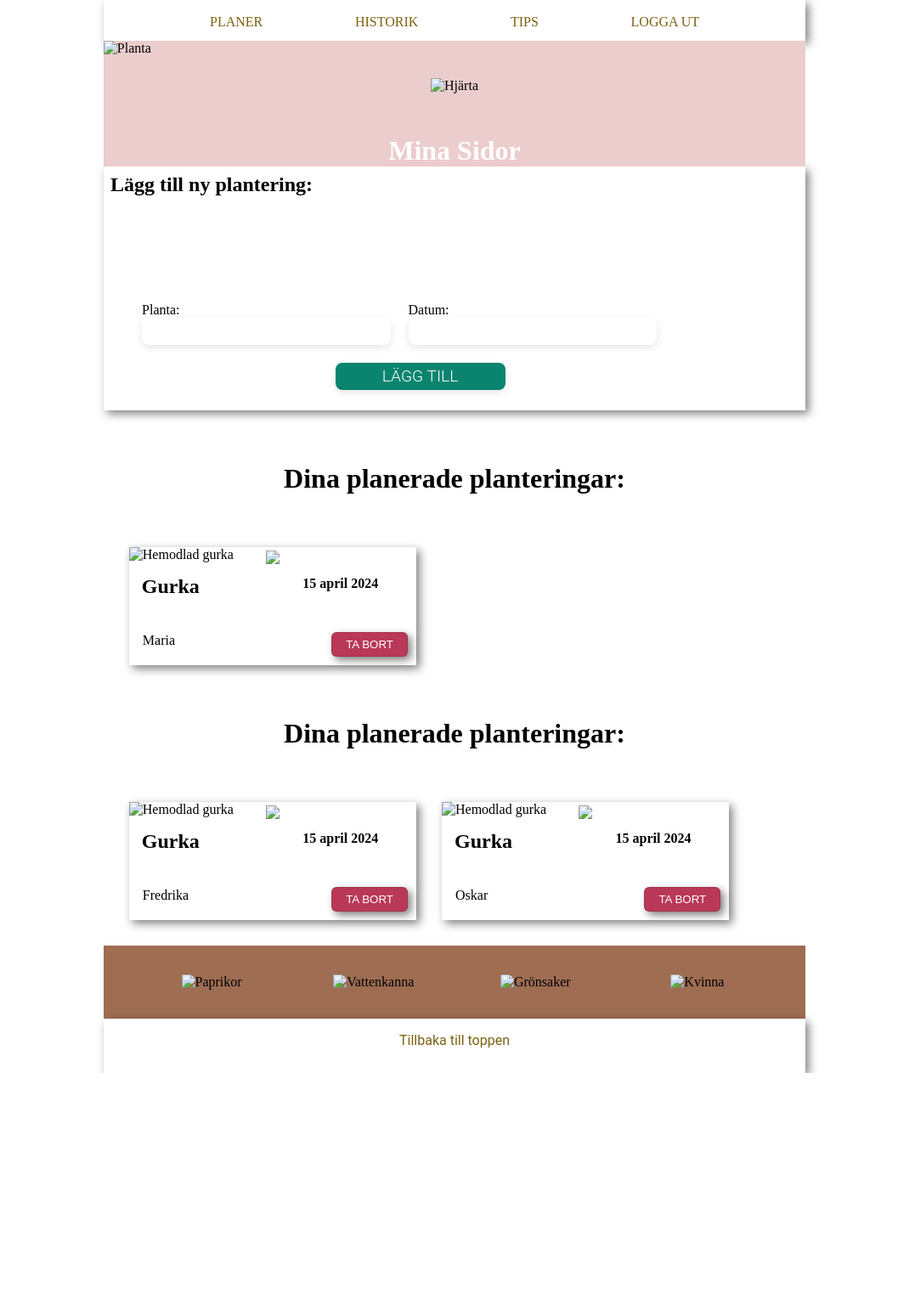
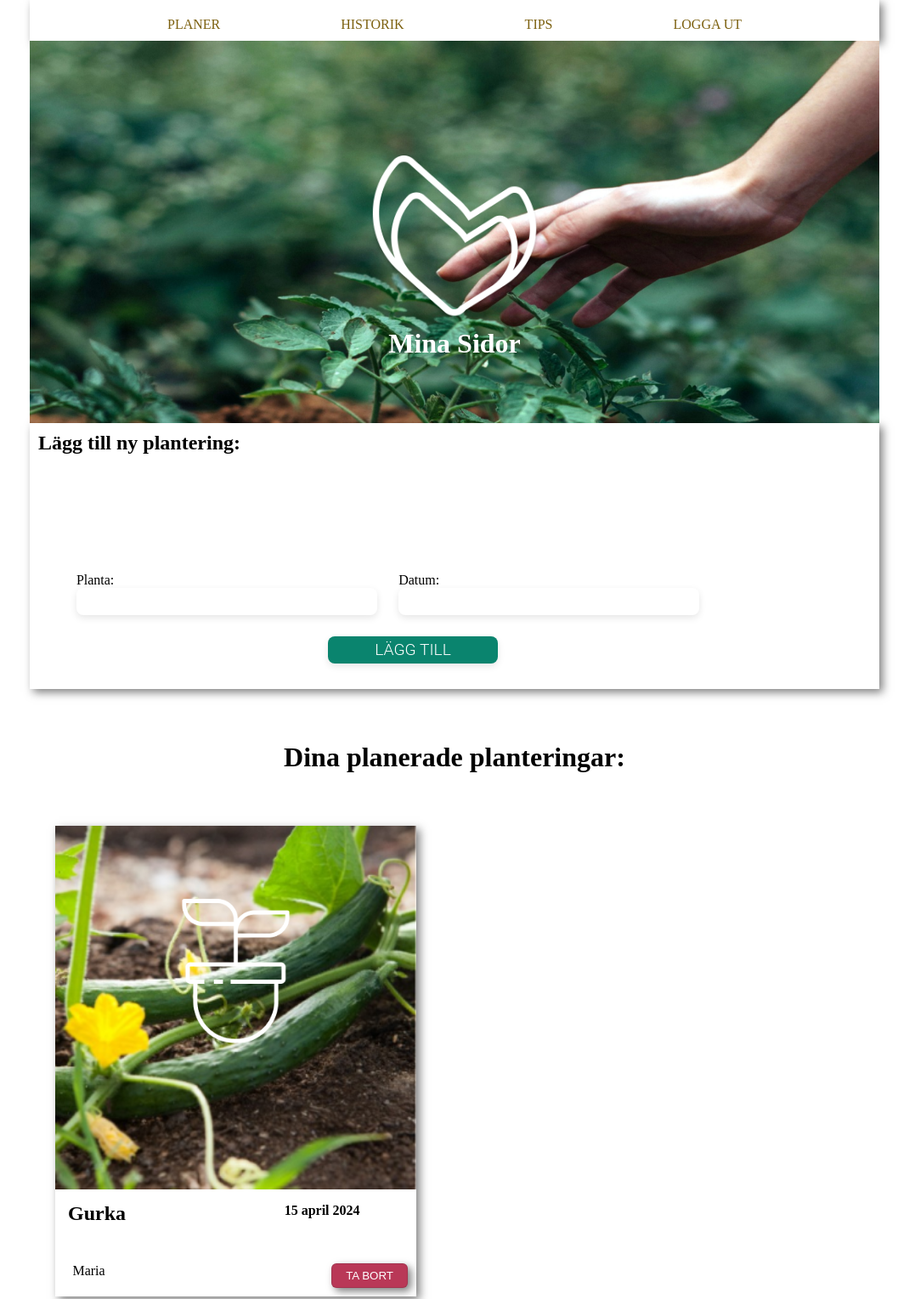
Before and after one commit to JennyLarsson89/Planned-Planthood, a plain HTML site: page second page/indexsecond.html in a window 1280 px wide. Shown: the top 1529 px of the page at 85% size, without its empty margins (105-1182 px from the left). Before the commit the page ends 1263 px from the top, so only its background shows below. Drawn offline with Linux system fonts and the light colour scheme; the site is published under a folder, as on GitHub Pages, so addresses that start at the root find nothing.

Commit message:
img srs fixed

```diff
--- a/second page/indexsecond.html
+++ b/second page/indexsecond.html
@@ -17,11 +17,11 @@
         </nav>
         <header id="header">
             <figure class="header-img">
-                <img src="/img/hand-picking-wide.png" class="main-img" alt="Planta">
+                <img src="../img/hand-picking-wide.png" class="main-img" alt="Planta">
             </figure>
             <figure class="header-log">
-                <img src="/img/log1.png" class="log1" alt="Hjärta">
-                <img src="/img/Vector (Stroke).png" class="hamburger">
+                <img src="../img/log1.png" class="log1" alt="Hjärta">
+                <img src="../img/Vector (Stroke).png" class="hamburger">
             </figure>
             <h1>Mina Sidor</h1>
         </header>
@@ -45,53 +45,53 @@
                 <h3 class="h3-plantering">Dina planerade planteringar:</h3>
                 <article class="main__box">
                     <figure class="greens">
-                        <img src="/img/cucumber1.png" alt="Hemodlad gurka" class="gurk-bild">
-                        <img src="/img/group-3.png" class="logo">
+                        <img src="../img/cucumber1.png" alt="Hemodlad gurka" class="gurk-bild">
+                        <img src="../img/group-3.png" class="logo">
                     </figure>
                     <section class="greens-info">
                         <h4>Gurka</h4>
                         <p>15 april 2024</p>
                         <article>Maria</article>
                         <button class="knapp">TA BORT</button>
-                        <img src="/img/trashcan.png" class="trashcan" alt="Hemodlad gurka" class="gurk-bild">
+                        <img src="../img/trashcan.png" class="trashcan" alt="Hemodlad gurka" class="gurk-bild">
                     </section>
                   </article>
 
                 <article class="second__box">
                     <figure class="greens">
-                        <img src="/img/cucumber1.png" alt="Hemodlad gurka" class="gurk-bild">
-                        <img src="/img/group-3.png" class="logo">
+                        <img src="../img/cucumber1.png" alt="Hemodlad gurka" class="gurk-bild">
+                        <img src="../img/group-3.png" class="logo">
                     </figure>
                     <section class="greens-info">
                         <h4>Gurka</h4>
                         <p>15 april 2024</p>
                         <article>Fredrika</article>
                         <button class="knapp">TA BORT</button>
-                        <img src="/img/trashcan.png" class="trashcan">
+                        <img src="../img/trashcan.png" class="trashcan">
                     </section>
                   </article>
 
                 <h3 class="h3">Dina planerade planteringar:</h3>
                 <article class="third__box">
                     <figure class="greens">
-                        <img src="/img/cucumber1.png" alt="Hemodlad gurka" class="gurk-bild">
-                        <img src="/img/group-3.png" class="logo">
+                        <img src="../img/cucumber1.png" alt="Hemodlad gurka" class="gurk-bild">
+                        <img src="../img/group-3.png" class="logo">
                     </figure>
                     <section class="greens-info">
                         <h4>Gurka</h4>
                         <p>15 april 2024</p>
                         <article>Oskar</article>
                         <button class="knapp">TA BORT</button>
-                        <img src="/img/trashcan.png" class="trashcan">
+                        <img src="../img/trashcan.png" class="trashcan">
                     </article>
                 </section>
             </section>
 
             <figure class="lower_box">
-                <img src="/img/picking-pepper.png" class="photo__low" alt="Paprikor">
-                <img src="/img/watering.png" class="photo__low" alt="Vattenkanna">
-                <img src="/img/vegetables.png" class="photo__low" alt="Grönsaker">
-                <img src="/img/woman-hat.png" class="photo__low" alt="Kvinna">
+                <img src="../img/picking-pepper.png" class="photo__low" alt="Paprikor">
+                <img src="../img/watering.png" class="photo__low" alt="Vattenkanna">
+                <img src="../img/vegetables.png" class="photo__low" alt="Grönsaker">
+                <img src="../img/woman-hat.png" class="photo__low" alt="Kvinna">
             </figure>
 
             <nav class="nav-footer">
```
